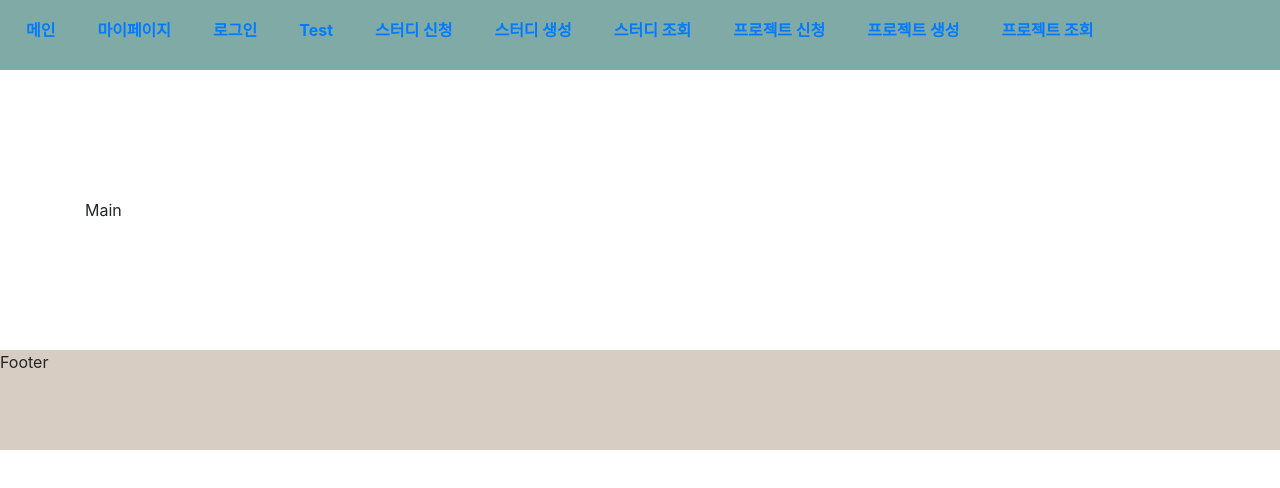
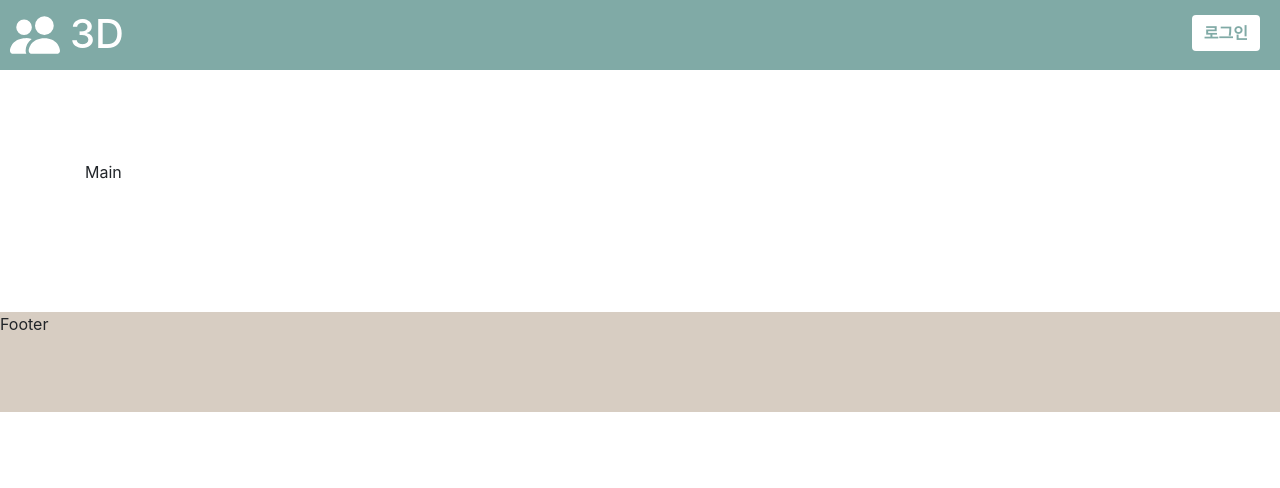
Before and after one commit to 3ddd-developers/3d-frontend, a React app: page /studyCreate in a window 1280 px wide. Shown: the top 488 px of the page. Built offline with nearby package versions, Linux system fonts and the light colour scheme.

Commit message:
[feat] 로고 아이콘 추가 및 GNB 디자인 및 로직 구현

```diff
--- a/src/App.jsx
+++ b/src/App.jsx
@@ -3,16 +3,27 @@ import { Route, Switch, Link } from 'react-router-dom';
 import { Main, Login, Mypage, Test } from './pages';
 import { StudyApply, StudyCreate, StudyDetail } from './pages/study';
 import { ProjectApply, ProjectCreate, ProjectDetail } from './pages/project';
-import WrapContent from './content.jsx';
-import { Container } from 'react-bootstrap';
+import { BsFillPeopleFill } from "react-icons/bs";
+import { Container, Button } from 'react-bootstrap';
 import './style.scss';
 
 const App = () => {
+    const onClickLogo = () => {
+        window.location.href = '/';
+    }
+    const onClickLogin = () => {
+        window.location.href = '/#/login';
+    }
+
     return (
         <>
             <header>
-                {/* 예시 */}
-                <Link to='/' className='nav-link'>메인</Link>
+                <BsFillPeopleFill className='logo' onClick={onClickLogo} />
+                <h1 style={{ display: 'inline-block' }}>3D</h1>
+                <Button className='header-button' onClick={onClickLogin}>로그인</Button>
+            </header>
+            <Container style={{ paddingTop: '7%', paddingBottom: '10%' }}>
+                {/* <Link to='/' className='nav-link'>메인</Link>
                 <Link to='/mypage' className='nav-link'>마이페이지</Link>
                 <Link to='/login' className='nav-link'>로그인</Link>
                 <Link to='/authorized' className='nav-link'>Test</Link>
@@ -21,9 +32,7 @@ const App = () => {
                 <Link to='/studyDetail' className='nav-link'>스터디 조회</Link>
                 <Link to='/projectApply' className='nav-link'>프로젝트 신청</Link>
                 <Link to='/projectCreate' className='nav-link'>프로젝트 생성</Link>
-                <Link to='/projectDetail' className='nav-link'>프로젝트 조회</Link>
-            </header>
-            <Container style={{ paddingTop: '10%', paddingBottom: '10%' }}>
+                <Link to='/projectDetail' className='nav-link'>프로젝트 조회</Link> */}
                 <Switch>
                     <Route path="/login" component={Login} />
                     <Route path="/authorized" component={Test} />
```
